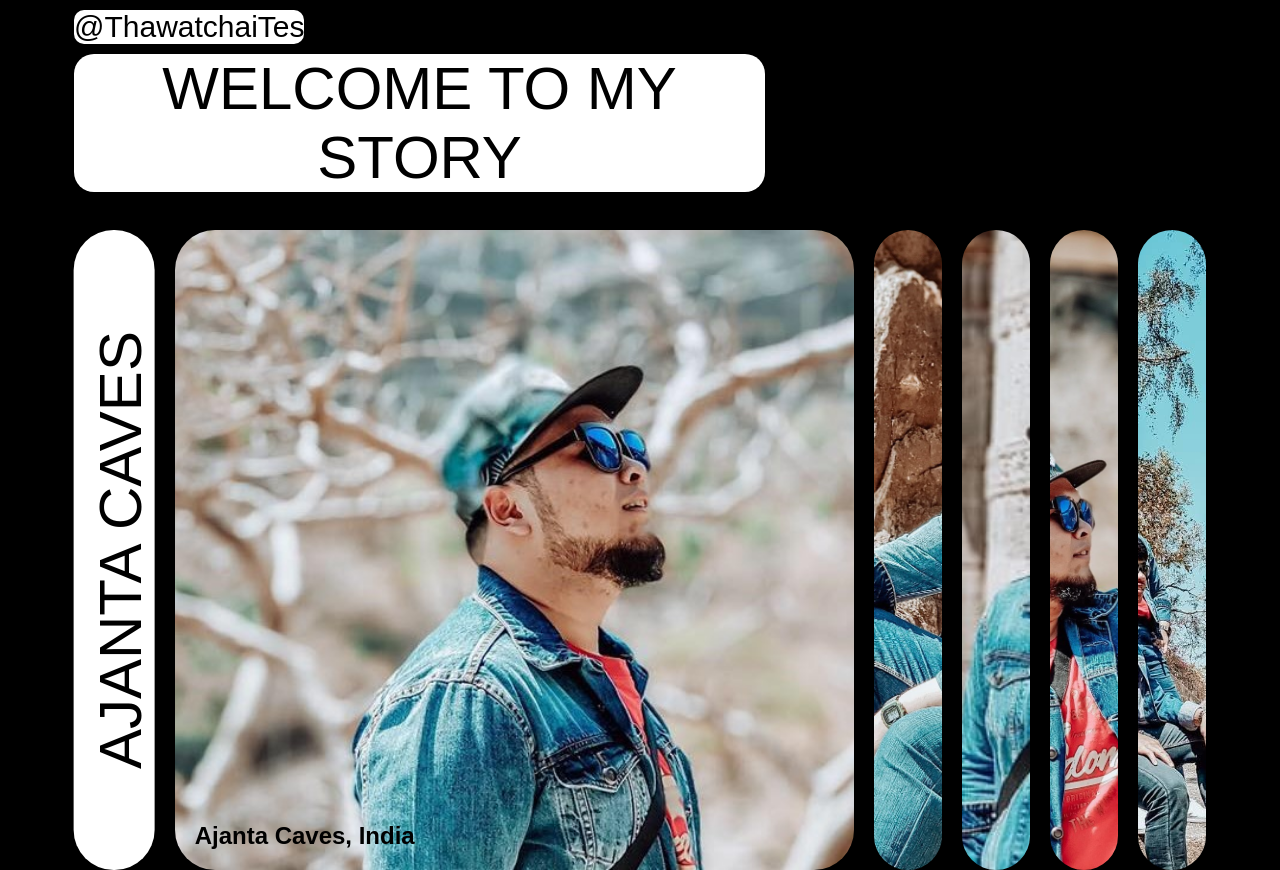
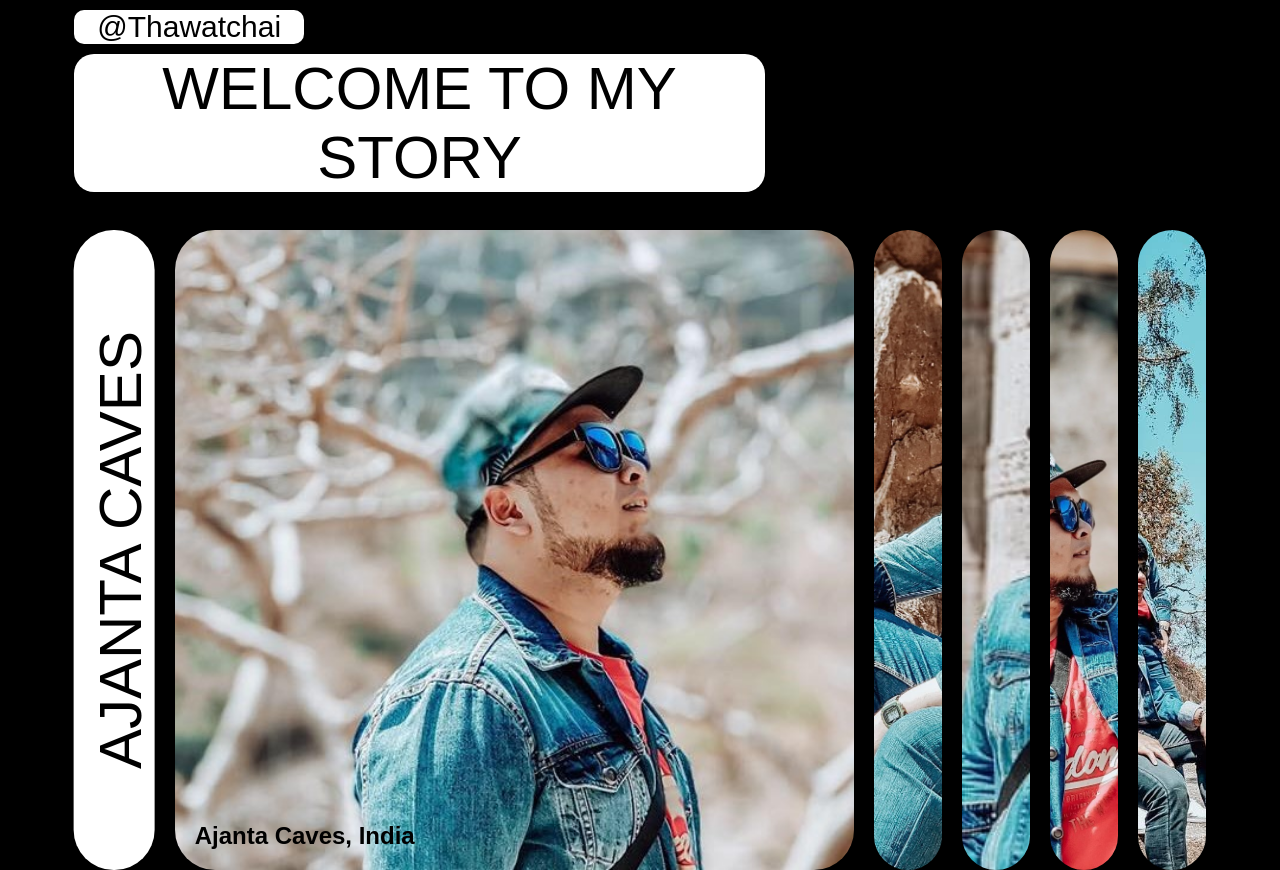
Before and after one commit to Thawatchai-Yango/travel_blog.com, a plain HTML site: page index.html in a window 1280 px wide. Shown: the top 870 px of the page. Drawn offline with Linux system fonts and the light colour scheme; a web font is replaced by a local one.

Commit message:
Update index.html

```diff
--- a/index.html
+++ b/index.html
@@ -10,7 +10,7 @@
 
   <body>
     <left>
-      <div class="head_title">@ThawatchaiTest</div>
+      <div class="head_title">@Thawatchai</div>
       <div class="head_title2">WELCOME TO MY STORY</div>
       <br>
     <div class="container">
```
